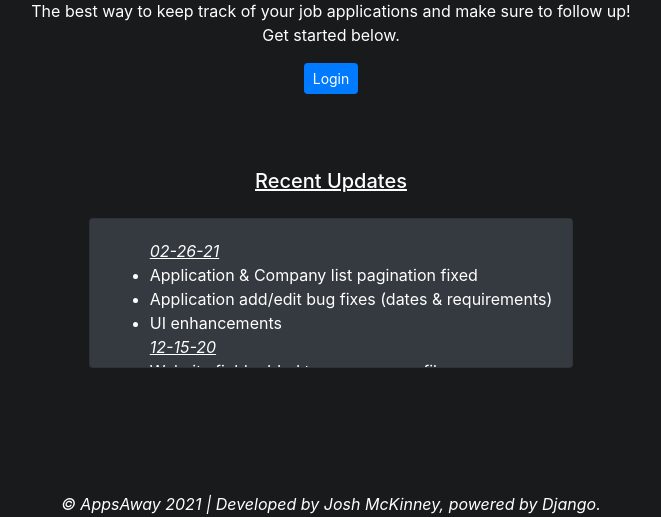
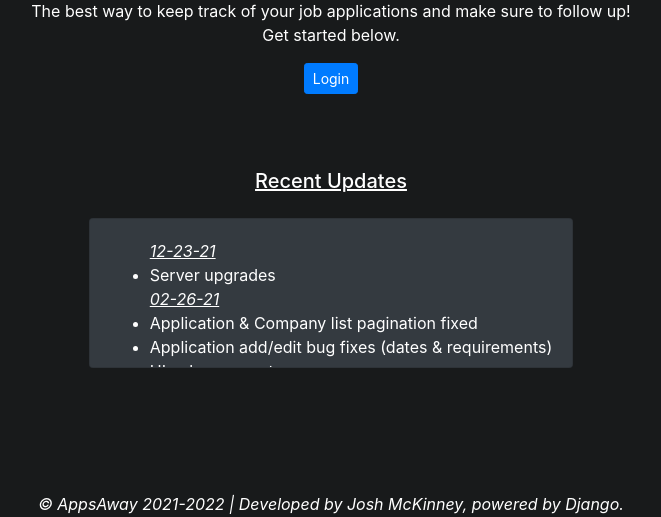
Before and after one commit to joshmckinney/appsaway, a Django app: page / in a window 1280 px wide. Shown: the part 283-800 px from the top of the page, without its empty margins (309-970 px from the left). Run offline with Django 3.2, Linux system fonts and the light colour scheme; some libraries are stand-ins or nearby versions.

Commit message:
version upgrades

```diff
--- a/appsaway/appsaway/templates/appsaway/footer.html
+++ b/appsaway/appsaway/templates/appsaway/footer.html
@@ -1,3 +1,3 @@
 <footer style="width: 100%; height: 25px; background-color: #181a1b; text: white; text-align: center; position: absolute; bottom: 0;">
-    <em>&copy; AppsAway 2021 | Developed by Josh McKinney, powered by Django.</em>
+    <em>&copy; AppsAway 2021-2022 | Developed by Josh McKinney, powered by Django.</em>
 </footer>
--- a/appsaway/appsaway/templates/appsaway/index.html
+++ b/appsaway/appsaway/templates/appsaway/index.html
@@ -24,6 +24,8 @@
 		            <div class="col-sm-auto">
 		                <div class="card text-white bg-dark card-body" style="max-height: 150px; overflow-y: auto;">
 		                    <ul>
+					<u><em>12-23-21</em></u>
+					<li>Server upgrades</li>
 		                    	<u><em>02-26-21</em></u>
 		                    	<li>Application & Company list pagination fixed</li>
 		                    	<li>Application add/edit bug fixes (dates & requirements)</li>
--- a/runtime.txt
+++ b/runtime.txt
@@ -1 +1 @@
-python-3.8.6
+python-3.10.0
```
Also changed, not shown: requirements.txt (+11 -11 lines), README.md.
